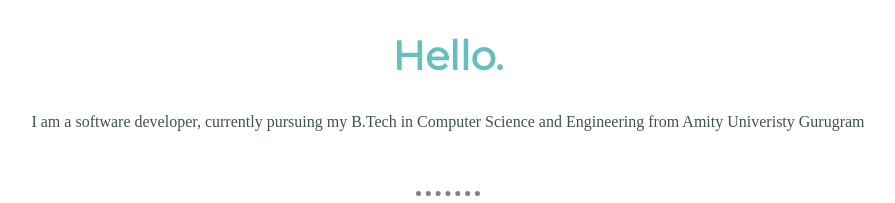
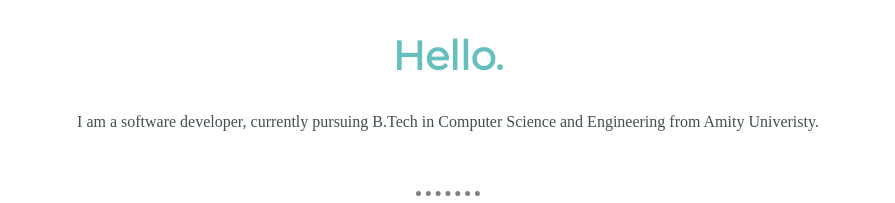
Before and after one commit to karandeeppotato/My-Personal-Site, a plain HTML site: page index.html in a window 1280 px wide. Shown: the part 1106-1309 px from the top of the page, without its empty margins (192-1087 px from the left). Drawn offline with Linux system fonts and the light colour scheme.

Commit message:
Did some changes xD....tujhe kya ?

```diff
--- a/index.html
+++ b/index.html
@@ -28,8 +28,8 @@
         <h2><strong>Hello.</strong> </h2>
         <p>
             I am a software developer, currently
-          pursuing my B.Tech in Computer Science and Engineering from
-          Amity Univeristy Gurugram
+          pursuing B.Tech in Computer Science and Engineering from
+          Amity Univeristy.
         </p>
       </div>
       <hr />
```
